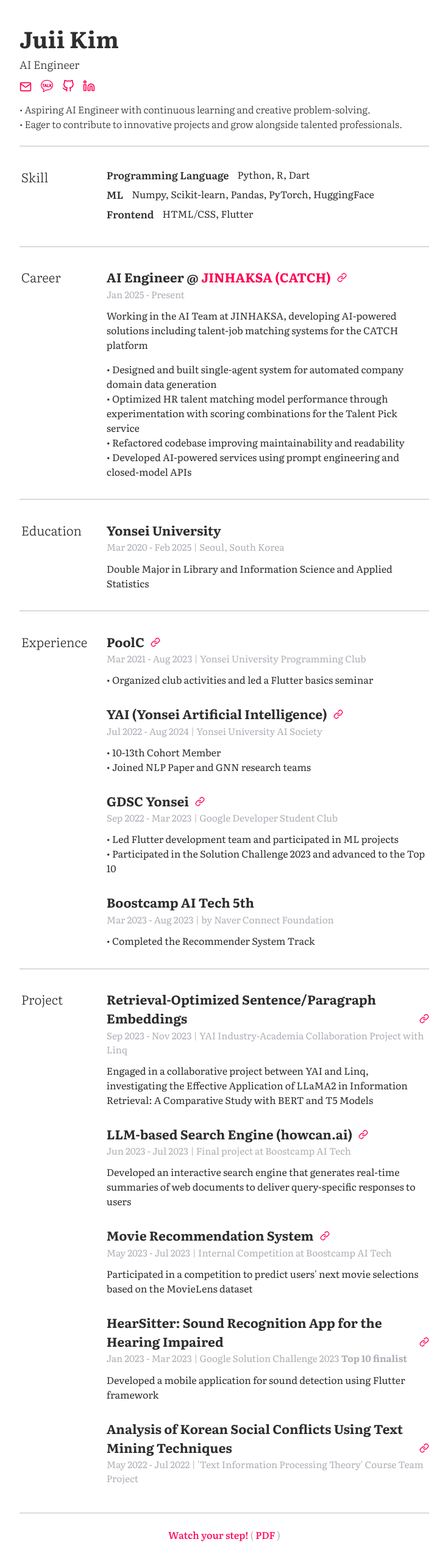
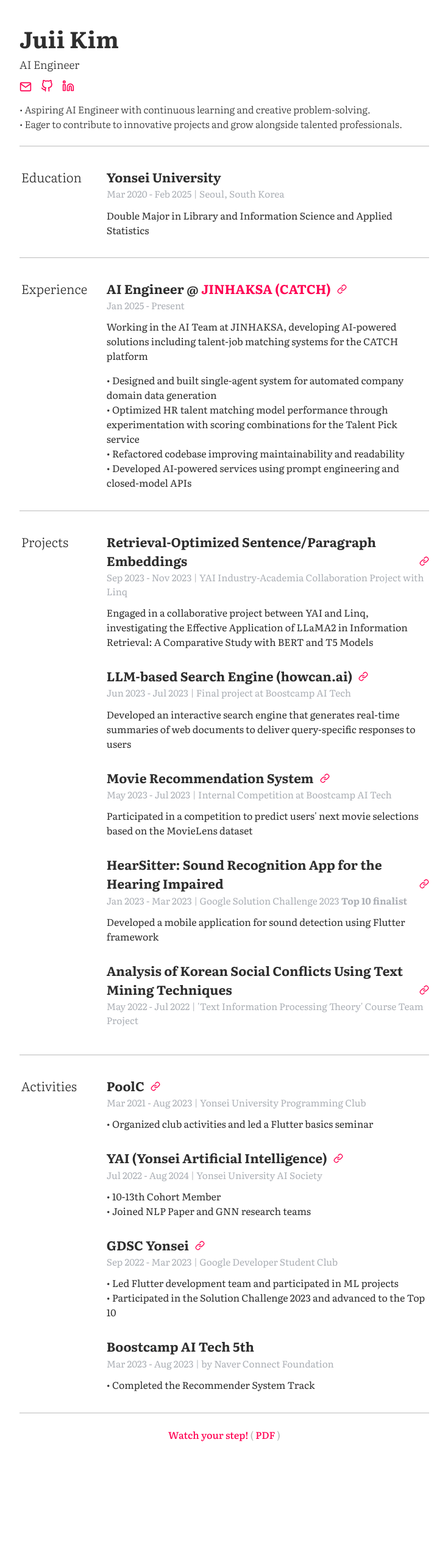
Before and after one commit to watchstep/watchstep.github.io, a Jekyll site: the page built from index.html, in a window 1280 px wide. Shown: the whole page at 61% size, without its empty margins (272-1007 px from the left). Built offline with Jekyll 4.4.1, drawn with Linux system fonts in a browser that asks for light colours; after the commit the page ends 2387 px from its top, so only the background shows below that.

Commit message:
update resume layout

```diff
--- a/_config.yml
+++ b/_config.yml
@@ -5,6 +5,7 @@ asset_url: "assets"
 
 exclude:
   - README.md
+  - CONTEXT.md
   - Gemfile
   - Gemfile.lock
   - .sass-cache/
--- a/_data/resume/en.yml
+++ b/_data/resume/en.yml
@@ -9,20 +9,11 @@ about:
 contact:
   - name: email
     url: mailto:cathy033077@gmail.com
-  - name: kakaotalk
-    url: http://qr.kakao.com/talk/DK50czj1wvhUM5aCbaLNdVOyZik-
   - name: github
     url: https://github.com/watchstep
   - name: linkedin
     url: https://www.linkedin.com/in/watchstep
-skill:
-  - title: Programming Language
-    items: Python, R, Dart
-  - title: ML
-    items: Numpy, Scikit-learn, Pandas, PyTorch, HuggingFace
-  - title: Frontend
-    items: HTML/CSS, Flutter
-career:
+work_experience:
   - title: AI Engineer
     org: JINHAKSA (CATCH)
     url: https://www.linkedin.com/company/catchjob/
@@ -38,7 +29,7 @@ education:
     duration: Mar 2020 - Feb 2025
     location: Seoul, South Korea
     major: Double Major in Library and Information Science and Applied Statistics
-experience:
+extracurricular_activities:
   - title: PoolC
     url: https://poolc.org/
     duration: Mar 2021 - Aug 2023
@@ -64,7 +55,7 @@ experience:
     about: by Naver Connect Foundation
     highlights:
       - Completed the Recommender System Track
-project:
+projects:
   - title: Retrieval-Optimized Sentence/Paragraph Embeddings
     url: https://github.com/watchstep/rerank
     duration: Sep 2023 - Nov 2023
--- a/_data/resume/kr.yml
+++ b/_data/resume/kr.yml
@@ -2,7 +2,7 @@
 # en.yml과 같은 구조. 항목 추가 방법은 README.md 참고.
 title: watchstep's resume
 name: 김주의
-jobtitle: AI 엔지니어
+jobtitle: AI Engineer
 about:
   - 끊임없이 배우고 창의적으로 문제를 해결하는 AI 엔지니어를 지향합니다.
   - 혁신적인 프로젝트에 기여하며 뛰어난 동료들과 함께 성장하고 싶습니다.
@@ -15,14 +15,7 @@ contact:
     url: https://github.com/watchstep
   - name: linkedin
     url: https://www.linkedin.com/in/watchstep
-skill:
-  - title: 프로그래밍 언어
-    items: Python, R, Dart
-  - title: ML
-    items: Numpy, Scikit-learn, Pandas, PyTorch, HuggingFace
-  - title: 프론트엔드
-    items: HTML/CSS, Flutter
-career:
+work_experience:
   - title: AI 엔지니어
     org: 진학사 (캐치)
     url: https://www.linkedin.com/company/catchjob/
@@ -38,7 +31,7 @@ education:
     duration: 2020.03 - 2025.02
     location: 서울
     major: 문헌정보학 · 응용통계학 복수전공
-experience:
+extracurricular_activities:
   - title: PoolC
     url: https://poolc.org/
     duration: 2021.03 - 2023.08
@@ -64,7 +57,7 @@ experience:
     about: 네이버 커넥트재단
     highlights:
       - 추천 시스템 트랙 수료
-project:
+projects:
   - title: 검색 최적화 문장/문단 임베딩
     url: https://github.com/watchstep/rerank
     duration: 2023.09 - 2023.11
--- a/_layouts/resume.html
+++ b/_layouts/resume.html
@@ -26,37 +26,8 @@ layout: default
     </div>
   </header>
 
-  <section id="skill">
-    <div class="section-title">
-      Skill
-    </div>
-    <div class="skill-content">
-      {% for skill in r.skill %}
-        <div class="skill">
-          <div class="skill-title">
-            {{ skill.title }}
-          </div>
-          <div class="block-content">
-            {{ skill.items }}
-          </div>
-        </div>
-      {% endfor %}
-    </div>
-  </section>
-
-  <section id="career">
-    <div class="section-title">Career</div>
-    <div class="section-content">
-      {% for job in r.career %}
-        {% include entry.html entry=job %}
-      {% endfor %}
-    </div>
-  </section>
-
   <section id="education">
-    <div class="section-title">
-      Education
-    </div>
+    <div class="section-title">Education</div>
     <div class="section-content">
       {% for edu in r.education %}
         <div class="block">
@@ -74,44 +45,30 @@ layout: default
     </div>
   </section>
 
-  <section id="experience">
-    <div class="section-title">
-      Experience
-    </div>
+  <section id="work-experience">
+    <div class="section-title">Experience</div>
     <div class="section-content">
-      {% for exp in r.experience %}
-        {% include entry.html entry=exp %}
+      {% for job in r.work_experience %}
+        {% include entry.html entry=job %}
       {% endfor %}
     </div>
   </section>
 
-  <section id="project">
-    <div class="section-title">
-      Project
-    </div>
+  <section id="projects">
+    <div class="section-title">Projects</div>
     <div class="section-content">
-      {% for project in r.project %}
+      {% for project in r.projects %}
         {% include entry.html entry=project %}
       {% endfor %}
     </div>
   </section>
 
-  <!--
-  <section id="languages">
-    <div class="section-title">
-      Languages
-    </div>
-    <div class="section-content section-flex">
-      {% for language in r.languages %}
-        <div class="block block-square">
-          <div class="block-title">
-            {{ language.name }}
-          </div>
-          <div class="block-content">
-            {{ language.proficiency }}
-          </div>
-        </div>
+  <section id="extracurricular-activities">
+    <div class="section-title">Activities</div>
+    <div class="section-content">
+      {% for activity in r.extracurricular_activities %}
+        {% include entry.html entry=activity %}
       {% endfor %}
     </div>
-  </section> -->
+  </section>
 </div>
--- a/css/resume.css
+++ b/css/resume.css
@@ -93,7 +93,7 @@ section {
   font-size: 1.5rem;
   font-weight: 300;
   text-align: left;
-  min-width: 10rem;
+  flex: 0 0 10rem;
   /* color: #686D76; */
 }
 .section-content {
@@ -137,16 +137,6 @@ section {
 .url a svg {
   height: 16px;
   width: 16px;
-}
-.skill {
-  display: flex;
-  align-items: center;
-  margin-bottom: .5rem;
-}
-.skill-title {
-  font-size: 1.2rem;
-  font-weight: 600;
-  margin-right: 1rem;
 }
 .block-subtitle {
   font-size: 1.1rem;
```
Also changed, not shown: CONTEXT.md (added, +20 -0 lines), README.md.
